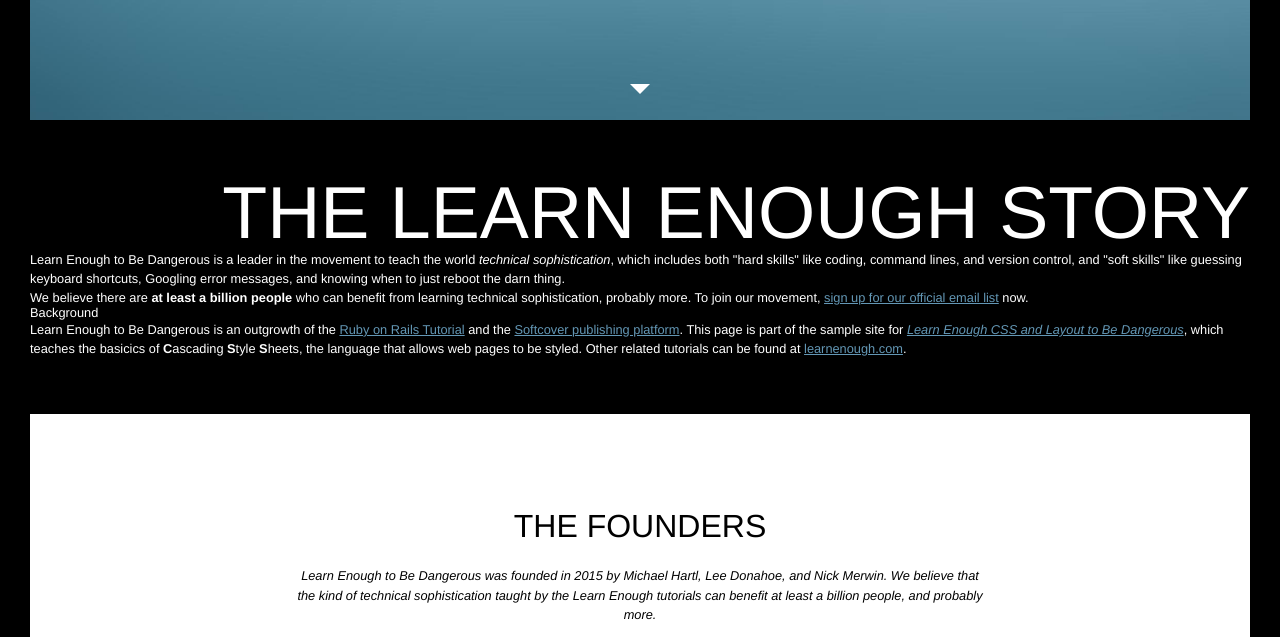
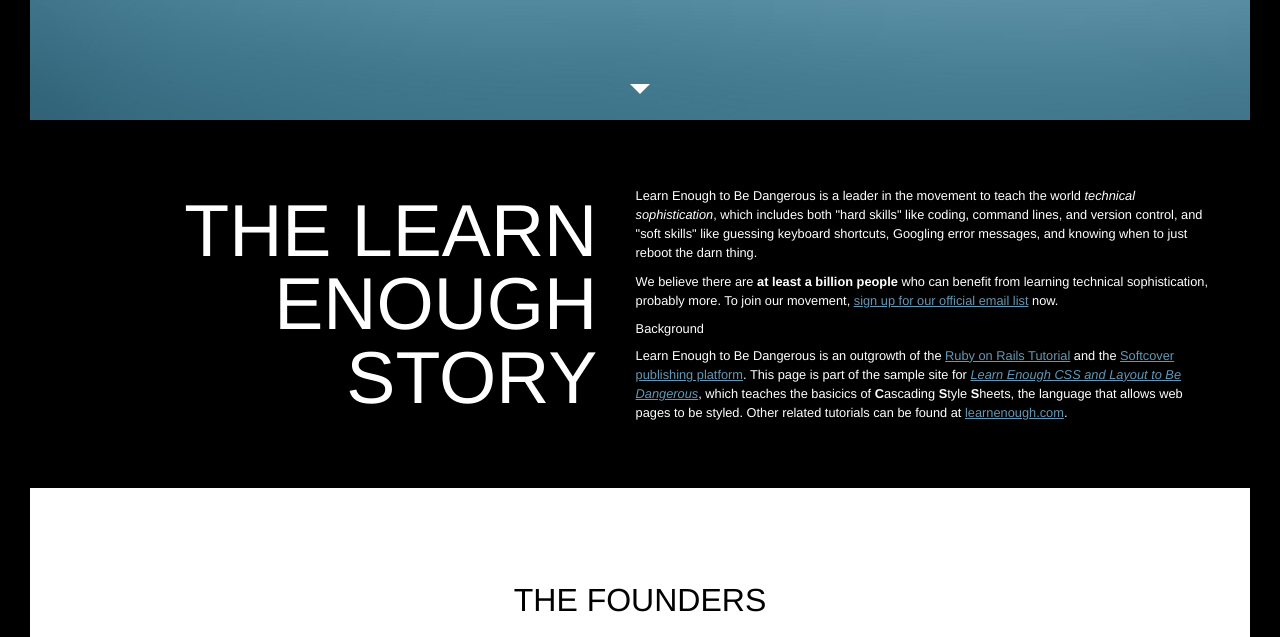
Before and after one commit to airik55082/airik55082.github.io, a plain HTML site: page _site/index.html in a window 1280 px wide. Shown: the part 680-1317 px from the top of the page. Drawn offline with Linux system fonts and the light colour scheme.

Commit message:
Completed Section 7.2

```diff
--- a/_site/css/main.css
+++ b/_site/css/main.css
@@ -25,6 +25,7 @@
 }
 p {
   line-height: 1.5;
+  margin: 0.75em 0;
 }
 h2 ~ p {
   font-size: 0.8em;
@@ -238,15 +239,26 @@
   text-align: center;
 }
 .home-callout {
+  align-items: center;
   background-color: #000;
   color: #fff;
+  display: flex;
   padding: 7vh 0;
 }
+.home-callout h3 {
+  color: inherit;
+  margin-top: 1em;
+}
 .callout-title {
+  flex-basis: 0;
+  flex-grow: 1;
   font-size: 5.75vw;
   text-align: right;
   text-transform: uppercase;
 }
 .callout-copy {
+  flex-shrink: 0;
+  flex-basis: 45em;
   font-size: 0.8rem;
+  padding: 0 3vw;
 }
--- a/css/main.css
+++ b/css/main.css
@@ -25,6 +25,7 @@
 }
 p {
   line-height: 1.5;
+  margin: 0.75em 0;
 }
 h2 ~ p {
   font-size: 0.8em;
@@ -238,15 +239,26 @@
   text-align: center;
 }
 .home-callout {
+  align-items: center;
   background-color: #000;
   color: #fff;
+  display: flex;
   padding: 7vh 0;
 }
+.home-callout h3 {
+  color: inherit;
+  margin-top: 1em;
+}
 .callout-title {
+  flex-basis: 0;
+  flex-grow: 1;
   font-size: 5.75vw;
   text-align: right;
   text-transform: uppercase;
 }
 .callout-copy {
+  flex-shrink: 0;
+  flex-basis: 45em;
   font-size: 0.8rem;
+  padding: 0 3vw;
 }
```
